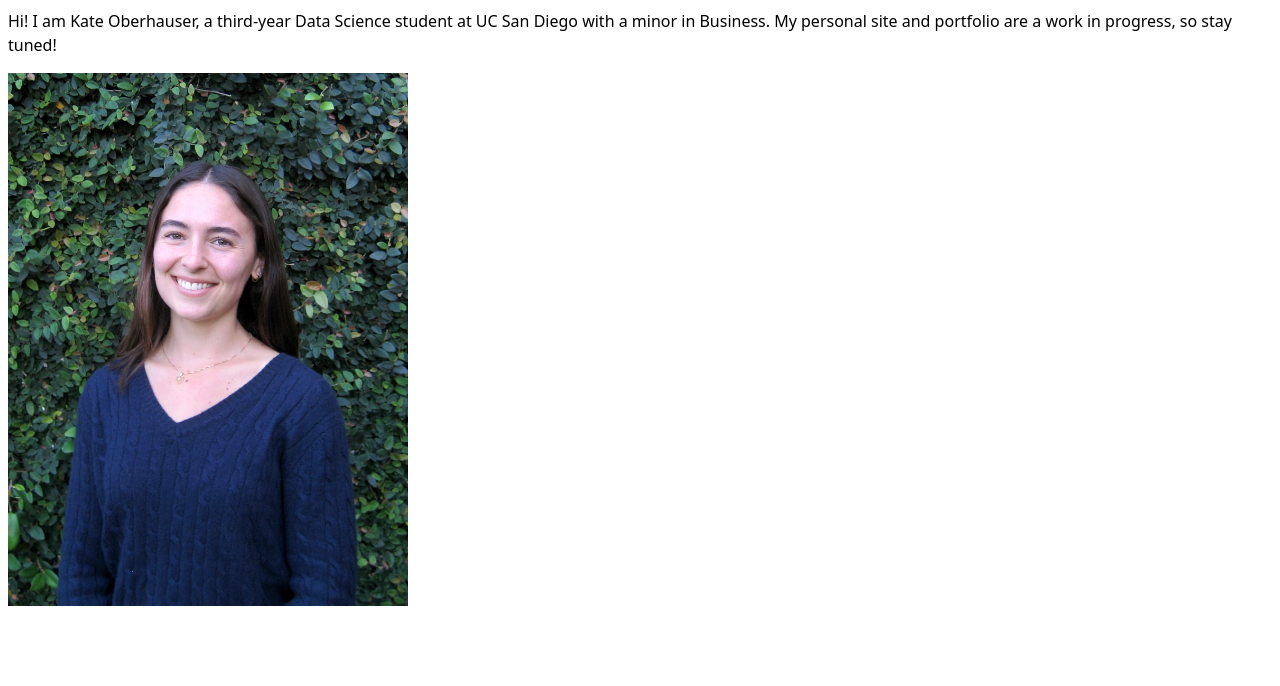
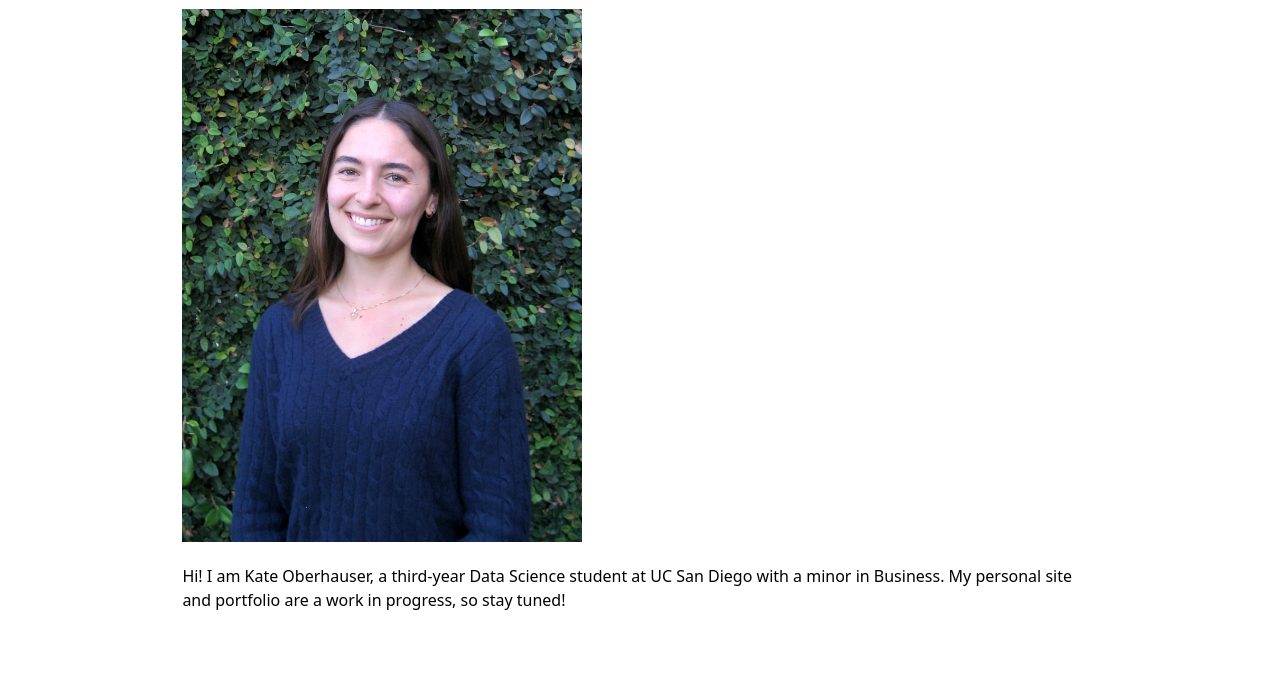
Before and after one commit to koberhauser/portfolio, a plain HTML site: page index.html in a window 1280 px wide. Shown: the part 114-800 px from the top of the page. Drawn offline with Linux system fonts and the light colour scheme.

Commit message:
Prevent content from getting too wide

```diff
--- a/index.html
+++ b/index.html
@@ -16,7 +16,7 @@
     </nav>
 
     <h1>Kate Oberhauser</h1>
+    <img class="profile-photo" src="images/kate.jpg" alt="Photo of Kate Oberhauser">
     <p>Hi! I am Kate Oberhauser, a third-year Data Science student at UC San Diego with a minor in Business. My personal site and portfolio are a work in progress, so stay tuned!</p>
-    <img class="profile-photo" src="images/kate.jpg" alt="Photo of Kate Oberhauser">
 </body>
 </html>
--- a/style.css
+++ b/style.css
@@ -3,6 +3,9 @@ body {
 	   and use the OS’s UI font as the website font
 	 */
   font: 100%/1.5 system-ui;
+  max-width: 100ch;
+  margin-inline: auto;
+  margin-inline: max(1em, (100% - 100ch) / 2);
 }
 
 .resume-logo {
```
